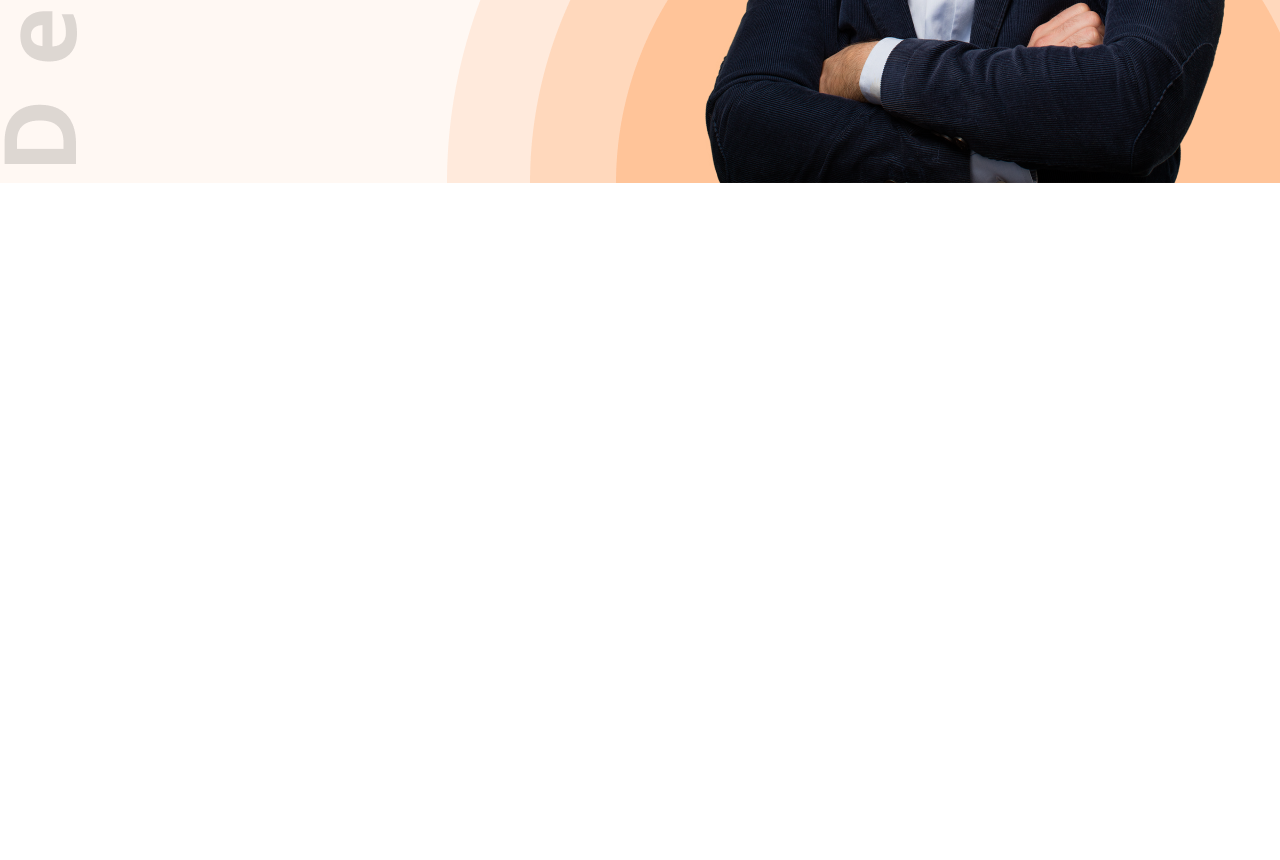
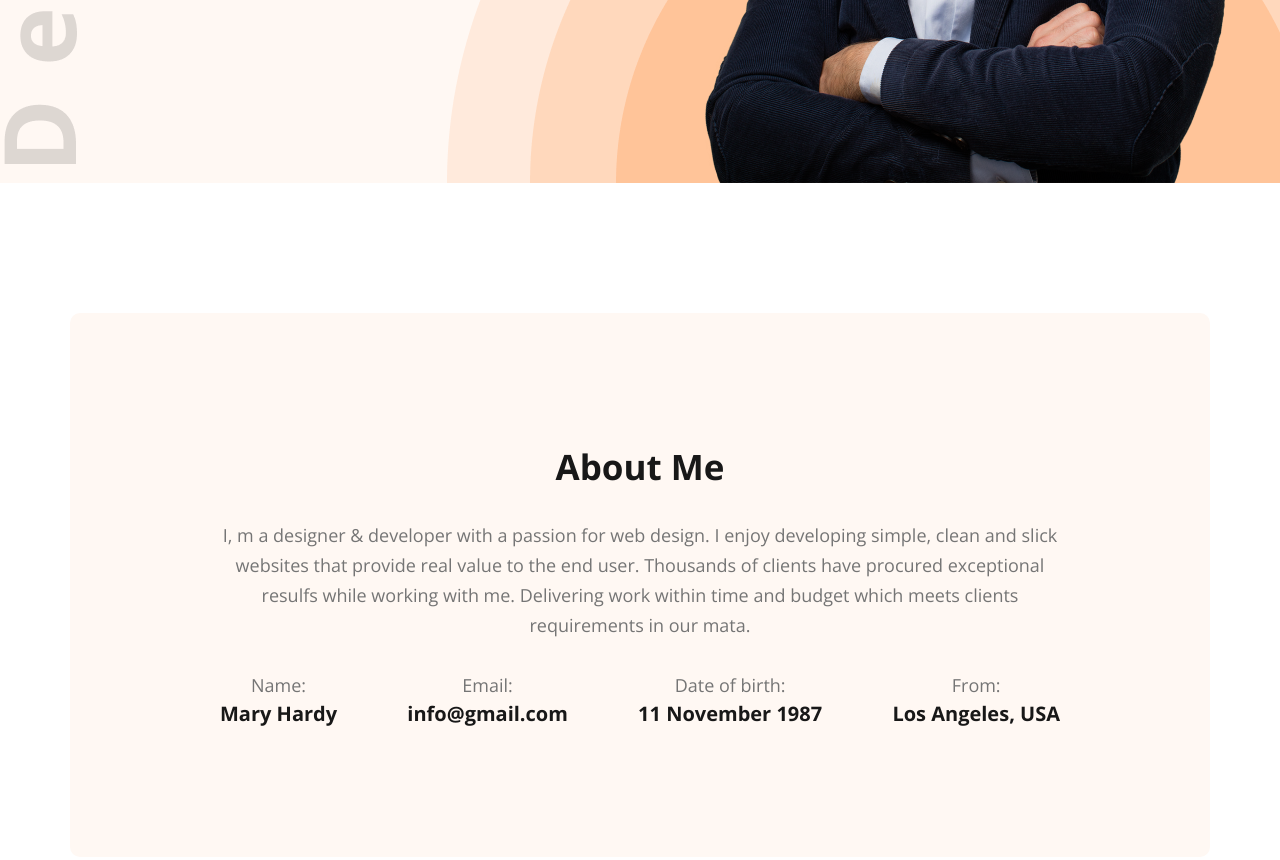
Before and after one commit to Shohanojjaman/web-developer-portfolio, a plain HTML site: page index.html in a window 1280 px wide. Shown: the part 617-1477 px from the top of the page. Before the commit the page ends 911 px from the top, so only its background shows below. Drawn offline with nearby package versions, Linux system fonts and the light colour scheme.

Commit message:
Completed about section.

```diff
--- a/css/style.css
+++ b/css/style.css
@@ -23,16 +23,25 @@ body {
 
 p {
     line-height: 30px;
-
+    font-size: 18px;
 }
 
 a {
     text-decoration: none;
 }
 
+h1,
+h2,
+h3,
+h4,
+h5,
+h6 {
+    color: var(--secondary-color);
+    font-weight: 700;
+}
 
 .container {
-    min-width: 1140px;
+    max-width: 1140px;
     margin: 0 auto;
 }
 
@@ -78,11 +87,14 @@ header {
     background: url(../image/hardy.png) no-repeat calc(100% - 40px) 100%, url(../image/header_bg.png) no-repeat bottom right, url(../image/developer.png) no-repeat center left, var(--bg-color);
 }
 
+header .container {
+    height: 100%;
+}
+
 .logo h1 {
     text-transform: capitalize;
     font-size: 45px;
     font-weight: 800;
-    color: var(--secondary-color);
 }
 
 .logo h1 span {
@@ -145,7 +157,6 @@ header {
 .banner-content h1 {
     font-size: 85px;
     font-weight: 700;
-    color: var(--secondary-color);
     margin-bottom: 20px;
 }
 
@@ -157,3 +168,38 @@ header {
     display: flex;
     gap: 30px;
 }
+
+/* ==============
+About Section
+================= */
+.about-content {
+    padding: 130px 150px;
+    margin: 130px 0;
+    background-color: var(--bg-color);
+    border-radius: 10px;
+    text-align: center;
+    display: flex;
+    flex-direction: column;
+    gap: 30px;
+}
+
+.section-title {
+    display: flex;
+    flex-direction: column;
+    gap: 30px;
+}
+
+.section-title h2 {
+    font-size: 35px;
+    text-align: center;
+
+}
+
+.about-info {
+    display: flex;
+    justify-content: space-between;
+}
+
+.about-content h4 {
+    font-size: 20px;
+}
--- a/index.html
+++ b/index.html
@@ -18,6 +18,7 @@
 
 <body>
     <header>
+        <div class="container">
             <div class="main-menu">
                 <div class="logo">
                     <h1>ma<span>r</span>y</h1>
@@ -31,7 +32,6 @@
                 </nav>
             </div>
             <div class="banner">
-            <div class="container">
                 <div class="banner-content">
                     <h4>Hi, I am</h4>
                     <h1>Mary Hardy</h1>
@@ -67,7 +67,38 @@
         </div>
     </header>
     <main>
+        <section id="about">
+            <div class="container">
+                <div class="about-content">
+                    <div class="section-title">
+                        <h2>About Me</h2>
+                        <p>I, m a designer & developer with a passion for web design. I enjoy developing simple, clean
+                            and slick websites that provide real value to the end user. Thousands of clients have
+                            procured exceptional resulfs while working with me. Delivering work within time and budget
+                            which meets clients requirements in our mata.</p>
 
+                    </div>
+                    <div class="about-info">
+                        <div class="culomn">
+                            <p>Name:</p>
+                            <h4>Mary Hardy</h4>
+                        </div>
+                        <div class="column">
+                            <p>Email:</p>
+                            <h4>info@gmail.com</h4>
+                        </div>
+                        <div class="column">
+                            <p>Date of birth:</p>
+                            <h4>11 November 1987</h4>
+                        </div>
+                        <div class="column">
+                            <p>From:</p>
+                            <h4>Los Angeles, USA</h4>
+                        </div>
+                    </div>
+                </div>
+            </div>
+        </section>
     </main>
     <footer>
 
```
Lines whose indentation alone changed are shown as unchanged.
